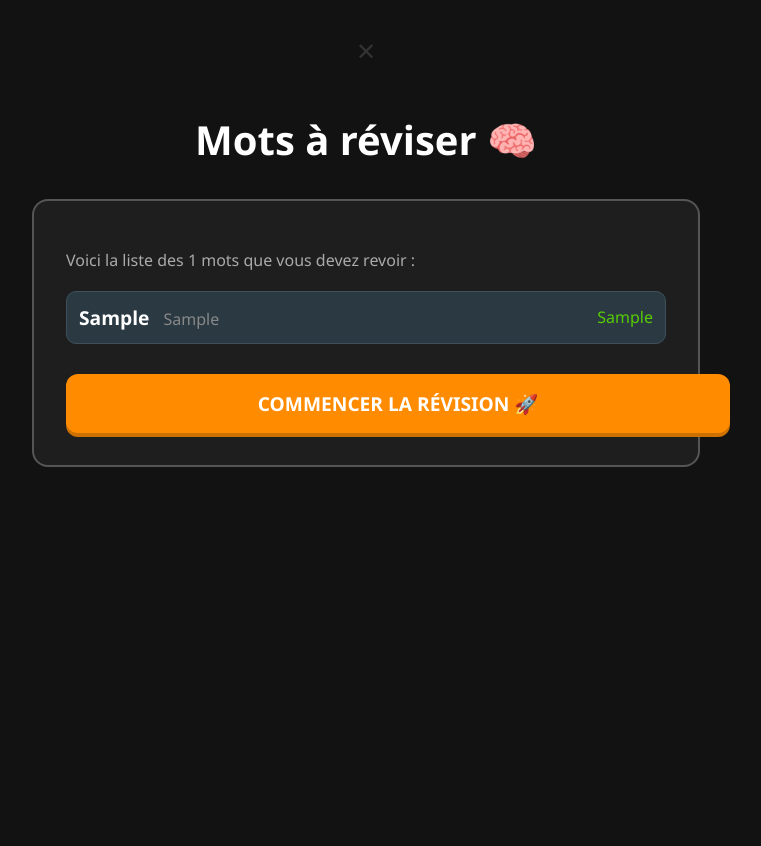
After one commit to grosjak/learn-russian, a Django app: page /revision/ in a window 1280 px wide. The commit adds this page. Shown: the whole page, without its empty margins (274-1035 px from the left). Run offline with Django 5.2, Linux system fonts and the light colour scheme; a user stored in the database is signed in; tables that the repository leaves empty hold one stand-in row (values such as "Sample post").

Commit message:
Implement Revision Summary List view

```diff
--- /dev/null
+++ b/core/templates/core/revision_list.html
@@ -0,0 +1,45 @@
+{% extends 'core/base_app.html' %}
+
+{% block content %}
+<div class="container" style="display: flex; flex-direction: column; align-items: center; min-height: 80vh;">
+    <div class="progress-header">
+        <div class="close-btn" onclick="window.location.href='{% url 'vocabulary' %}'">✕</div>
+    </div>
+
+    <h1 style="font-size: 2.5rem; margin-bottom: 2rem; color: #fff;">Mots à réviser 🧠</h1>
+
+    <div
+        style="background: var(--card-bg); border-radius: 16px; padding: 2rem; width: 100%; max-width: 600px; border: 2px solid #555;">
+        {% if words %}
+        <p style="color: #aaa; margin-bottom: 20px;">Voici la liste des {{ words|length }} mots que vous devez revoir :
+        </p>
+
+        <div
+            style="max-height: 400px; overflow-y: auto; display: flex; flex-direction: column; gap: 10px; margin-bottom: 30px;">
+            {% for word in words %}
+            <div
+                style="display: flex; justify-content: space-between; align-items: center; padding: 12px; background: #2b3a42; border-radius: 10px; border: 1px solid #3e505b;">
+                <div>
+                    <span style="font-size: 1.2rem; font-weight: bold; color: #fff;">{{ word.russian }}</span>
+                    <span style="color: #888; margin-left: 10px;">{{ word.transliteration }}</span>
+                </div>
+                <span style="color: #58CC02;">{{ word.french }}</span>
+            </div>
+            {% endfor %}
+        </div>
+
+        <a href="{% url 'practice' 'revision' %}" class="btn-primary"
+            style="text-decoration: none; display: block; text-align: center; font-size: 1.2rem;">
+            Commencer la révision 🚀
+        </a>
+        {% else %}
+        <div style="text-align: center; padding: 40px;">
+            <p style="font-size: 1.5rem; margin-bottom: 20px;">🎉 Tout est à jour !</p>
+            <p style="color: #aaa;">Vous n'avez aucun mot marqué comme "à réviser" pour le moment.</p>
+            <a href="{% url 'vocabulary' %}" class="btn-primary"
+                style="margin-top: 20px; text-decoration: none; display: inline-block;">Retour au vocabulaire</a>
+        </div>
+        {% endif %}
+    </div>
+</div>
+{% endblock %}
--- a/core/templates/core/vocabulary.html
+++ b/core/templates/core/vocabulary.html
@@ -20,7 +20,7 @@
         </a>
 
         <!-- Revision Button -->
-        <a href="{% url 'practice' 'revision' %}" class="menu-btn"
+        <a href="{% url 'revision_list' %}" class="menu-btn"
             style="border-color: #FF4B4B; box-shadow: 0 4px 0 #d41818;">
             <span style="font-size: 2rem; margin-right: 15px;">🧠</span>
             Révisions
--- a/core/urls.py
+++ b/core/urls.py
@@ -12,6 +12,7 @@ urlpatterns = [
     path('api/word/<int:word_id>/status/', views.update_word_status, name='update_word_status'),
     # path('alphabet/', views.roadmap, name='roadmap'), # Removed per user request
     path('vocabulary/', views.vocabulary, name='vocabulary'),
+    path('revision/', views.revision_list, name='revision_list'),
     path('practice/<str:mode>/', views.practice, name='practice'),
     path('api/practice/<str:mode>/', views.practice_data, name='practice_data'),
     path('lesson/<int:lesson_id>/', views.lesson_detail, name='lesson_detail'),
--- a/core/views.py
+++ b/core/views.py
@@ -18,6 +18,18 @@ def roadmap(request):
 @login_required
 def vocabulary(request):
     return render(request, 'core/vocabulary.html')
+
+@login_required
+def revision_list(request):
+    # Get all words marked as needs_review for the current user
+    progress_entries = UserWordProgress.objects.filter(
+        user=request.user,
+        needs_review=True
+    ).select_related('word')
+
+    words = [entry.word for entry in progress_entries]
+
+    return render(request, 'core/revision_list.html', {'words': words})
 
 @login_required
 def practice(request, mode):
```
